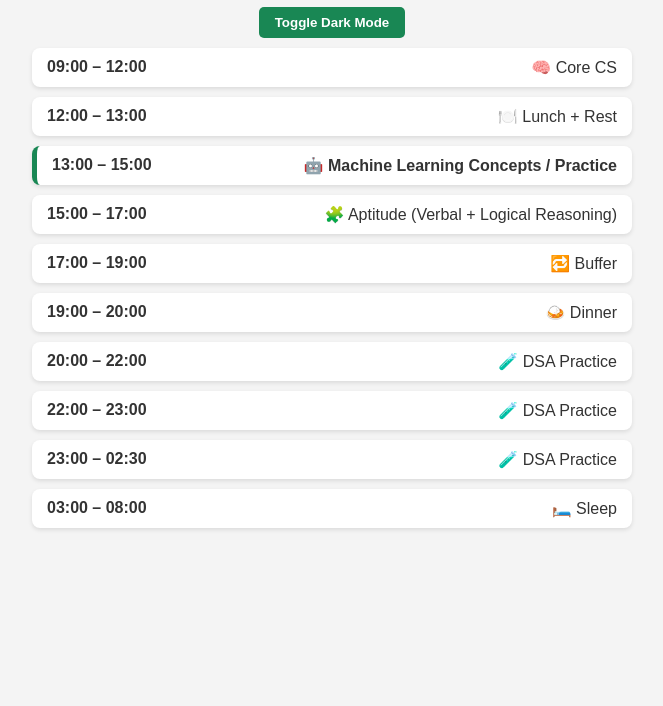
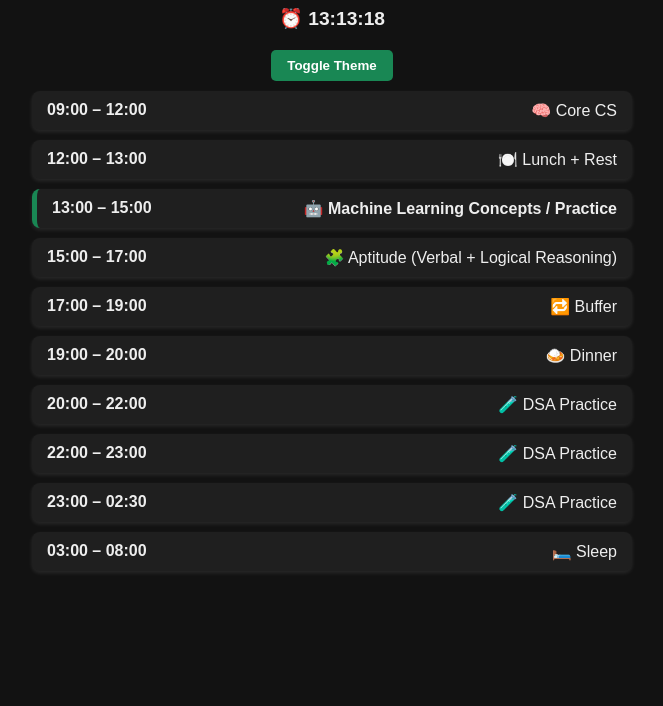
Before and after one commit to Abid1803/Schedule, a plain HTML site: page index.html in a window 1280 px wide. Shown: the part 94-800 px from the top of the page, without its empty margins (308-971 px from the left). Drawn offline with Linux system fonts and the light colour scheme.

Commit message:
Update index.html Clock+dark theme

```diff
--- a/index.html
+++ b/index.html
@@ -35,6 +35,13 @@
 
     h1 {
       text-align: center;
+    }
+
+    .clock {
+      text-align: center;
+      font-size: 1.2em;
+      margin-bottom: 20px;
+      font-weight: bold;
     }
 
     .task {
@@ -79,9 +86,10 @@
     }
   </style>
 </head>
-<body class="light">
+<body>
   <h1>📅 Your Live Schedule</h1>
-  <button class="toggle-btn" onclick="toggleTheme()">Toggle Dark Mode</button>
+  <div class="clock" id="clock"></div>
+  <button class="toggle-btn" onclick="toggleTheme()">Toggle Theme</button>
   <div id="schedule"></div>
 
   <script>
@@ -97,6 +105,18 @@
       { start: "23:00", end: "02:30", task: "🧪 DSA Practice" },
       { start: "03:00", end: "08:00", task: "🛏️ Sleep" },
     ];
+
+    // Load saved theme or default to dark
+    const savedTheme = localStorage.getItem("theme") || "dark";
+    document.body.classList.add(savedTheme);
+
+    function updateClock() {
+      const now = new Date();
+      const hours = String(now.getHours()).padStart(2, '0');
+      const minutes = String(now.getMinutes()).padStart(2, '0');
+      const seconds = String(now.getSeconds()).padStart(2, '0');
+      document.getElementById("clock").textContent = `⏰ ${hours}:${minutes}:${seconds}`;
+    }
 
     function getCurrentTask() {
       const now = new Date();
@@ -136,12 +156,17 @@
     }
 
     function toggleTheme() {
-      document.body.classList.toggle("dark");
-      document.body.classList.toggle("light");
+      const current = document.body.classList.contains("dark") ? "dark" : "light";
+      const next = current === "dark" ? "light" : "dark";
+      document.body.classList.remove(current);
+      document.body.classList.add(next);
+      localStorage.setItem("theme", next);
     }
 
     renderSchedule();
+    updateClock();
     setInterval(renderSchedule, 60000);
+    setInterval(updateClock, 1000);
   </script>
 </body>
 </html>
```
